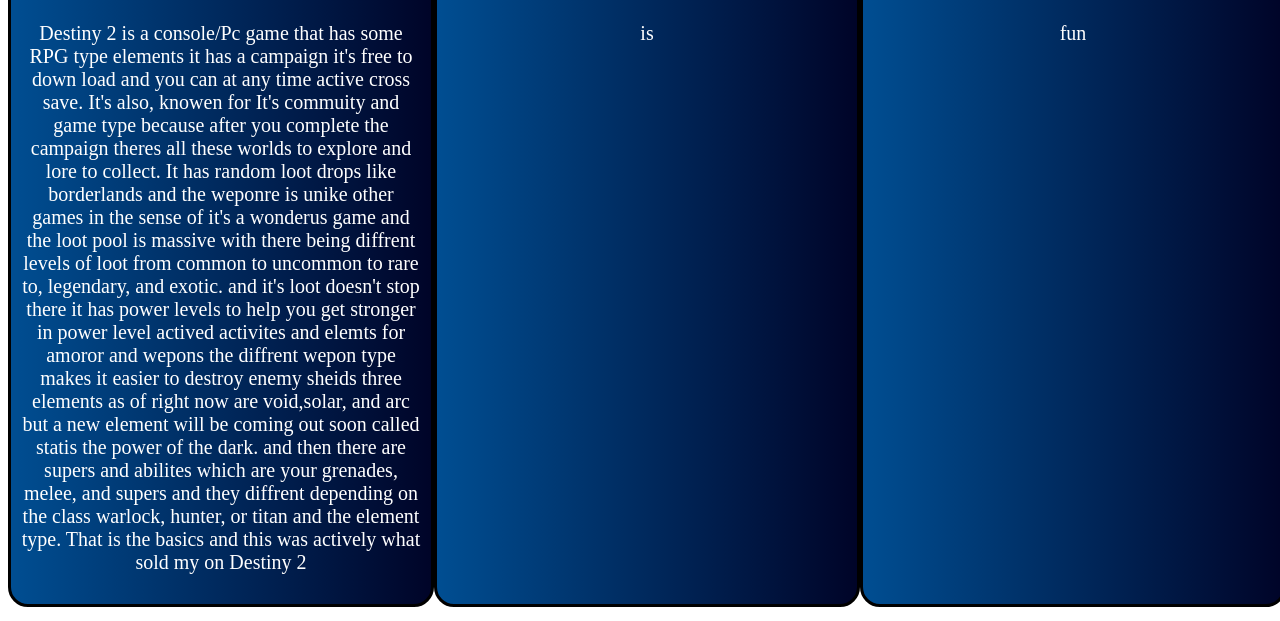
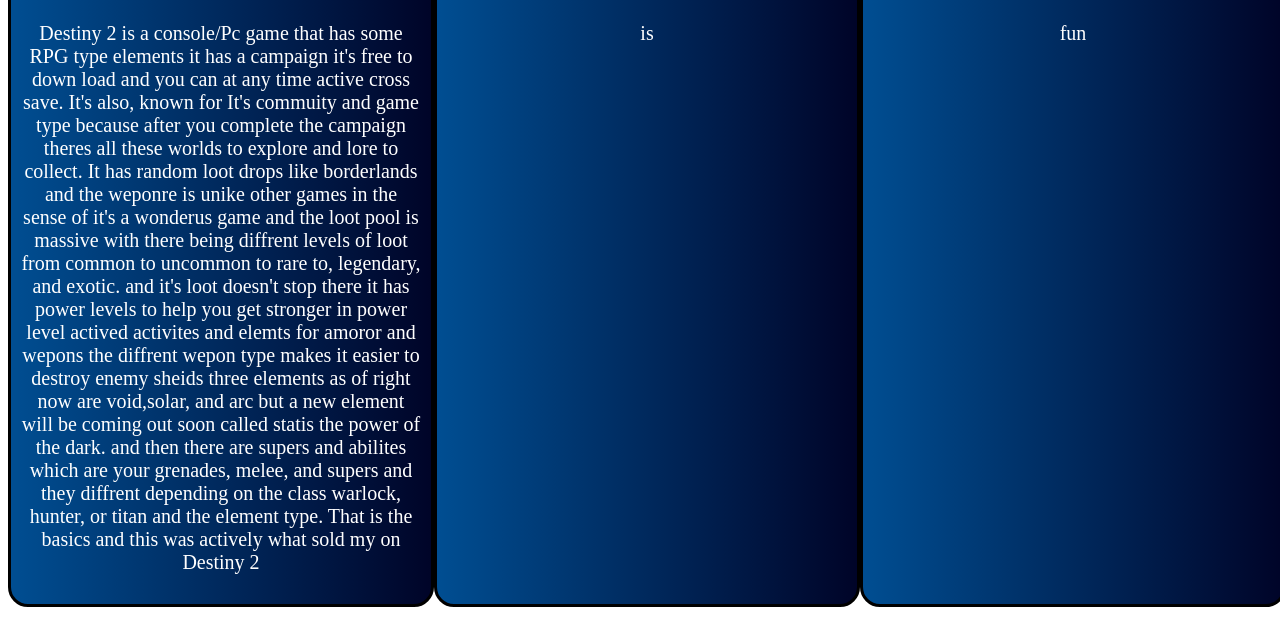
Before and after one commit to iangeekcode/My-First-Wedsite, a plain HTML site: page index.html in a window 1280 px wide. Shown: the part 179-800 px from the top of the page. Drawn offline with Linux system fonts and the light colour scheme.

Commit message:
fix spelling

```diff
--- a/index.html
+++ b/index.html
@@ -14,7 +14,7 @@
     <div class="block-section">
       <div id="left-block">
         <h2>About the Game</h2>
-        <p>Destiny 2 is a console/Pc game that has some RPG type elements it has a campaign it's free to down load and you can at any time active cross save. It's also, knowen for It's commuity and game type because after you complete the campaign theres all these worlds to explore and lore to collect. It has random loot drops like borderlands and the weponre is unike other games in the sense of it's a wonderus game and the loot pool is massive with there being diffrent levels of loot from common to uncommon to rare to, legendary, and exotic.
+        <p>Destiny 2 is a console/Pc game that has some RPG type elements it has a campaign it's free to down load and you can at any time active cross save. It's also, known for It's commuity and game type because after you complete the campaign theres all these worlds to explore and lore to collect. It has random loot drops like borderlands and the weponre is unike other games in the sense of it's a wonderus game and the loot pool is massive with there being diffrent levels of loot from common to uncommon to rare to, legendary, and exotic.
         and it's loot doesn't stop there it has power levels to help you get stronger in power level actived activites and elemts for amoror and wepons the diffrent wepon type makes it easier to destroy enemy sheids three elements as of right now are void,solar, and arc but a new element will be coming out soon called statis the power of the dark.
         and then there are supers and abilites which are your grenades, melee, and supers and they diffrent depending on the class warlock, hunter, or titan and the element type. That is the basics and this was actively what sold my on Destiny 2
         </p>
```
